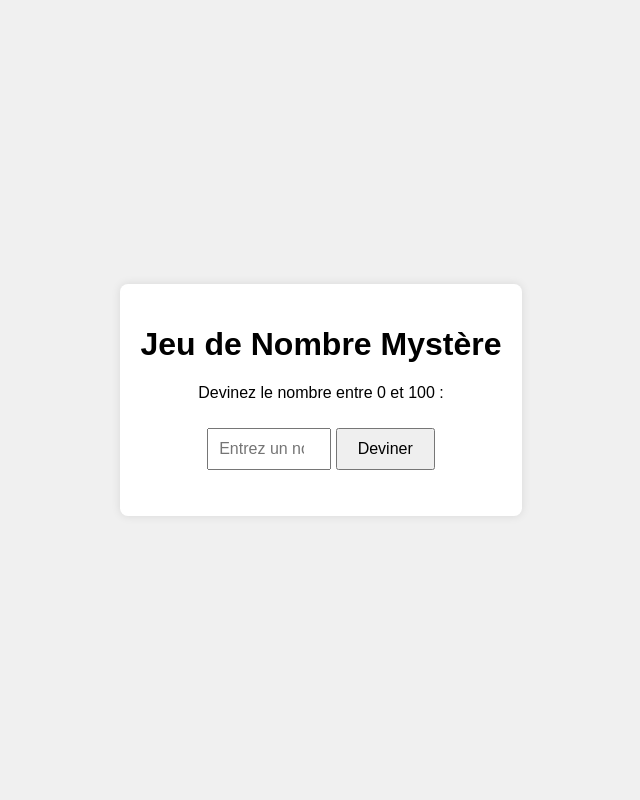
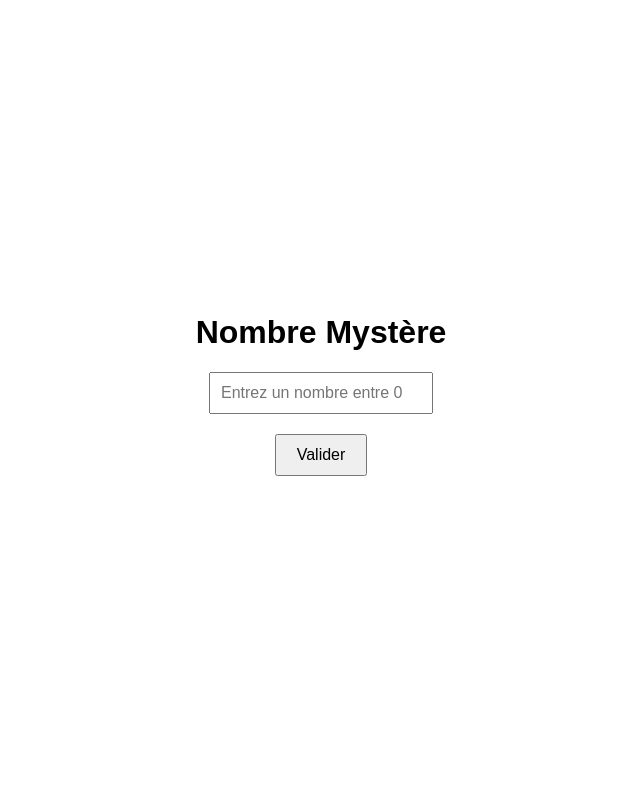
Before and after one commit to DruideCalme01/Web_Flash_Game, a PHP site: page /nbrmystere/nbrmystere.html in a window 1280 px wide. Shown: the whole page, without its empty margins (319-959 px from the left). Run offline with PHP 8.4, Linux system fonts and the light colour scheme.

Commit message:
nbrmystere

```diff
--- a/Home.php
+++ b/Home.php
@@ -13,8 +13,8 @@
         <main>
             <section>
                 <article>
-                    <a href="nbrmystere.html">
-                        <img src="nbrmystere.jpg" alt="afficher image jeu nbr mystere" class="logo">
+                    <a href="nbrmystere/nbrmystere.html">
+                        <img src="nbrmystere/nbrmystere.jpg" alt="afficher image jeu nbr mystere" class="logo">
                     </a>
                     <p class="titre">Nombre mystère</p>
                 </article>
--- a/nbrmystere/nbrmystere.css
+++ b/nbrmystere/nbrmystere.css
@@ -6,22 +6,24 @@ body {
     justify-content: center;
     height: 100vh;
     margin: 0;
-    text-align: center;
-    background-color: #f0f0f0;
 }
 
 .container {
-    background: white;
-    padding: 20px;
-    border-radius: 8px;
-    box-shadow: 0 0 10px rgba(0, 0, 0, 0.1);
+    text-align: center;
+}
+
+.game-container {
+    display: flex;
+    flex-direction: column;
+    align-items: center;
 }
 
 input[type="number"] {
     padding: 10px;
-    margin: 10px 0;
     font-size: 16px;
-    width: 100px;
+    margin-bottom: 10px;
+    width: 200px;
+    text-align: center;
 }
 
 button {
@@ -35,12 +37,6 @@ button {
     display: none;
 }
 
-#message {
-    margin-top: 10px;
+#winButton {
+    margin-top: 20px;
 }
-
-#victoryButton {
-    margin-top: 20px;
-    padding: 8px 16px;
-    font-size: 16px;
-}
--- a/nbrmystere/nbrmystere.html
+++ b/nbrmystere/nbrmystere.html
@@ -8,12 +8,13 @@
 </head>
 <body>
     <div class="container">
-        <h1>Jeu de Nombre Mystère</h1>
-        <p>Devinez le nombre entre 0 et 100 :</p>
-        <input type="number" id="guessInput" min="0" max="100" placeholder="Entrez un nombre">
-        <button id="guessButton" onclick="makeGuess()">Deviner</button>
-        <p id="message"></p>
-        <a href="Home.php"><button id="victoryButton" class="hidden">You Win !</button></a>
+        <h1>Nombre Mystère</h1>
+        <div class="game-container">
+            <input type="number" id="guessInput" placeholder="Entrez un nombre entre 0 et 100">
+            <button onclick="checkGuess()">Valider</button>
+            <p id="feedback"></p>
+            <button id="winButton" class="hidden" onclick="goHome()">You Win!</button>
+        </div>
     </div>
     <script src="nbrmystere.js"></script>
 </body>
--- a/nbrmystere/nbrmystere.js
+++ b/nbrmystere/nbrmystere.js
@@ -1,35 +1,24 @@
-let mysteryNumber = Math.floor(Math.random() * 101);
+let randomNumber = Math.floor(Math.random() * 101);
 let attempts = 0;
 
-function makeGuess() {
-    const guessInput = document.getElementById('guessInput');
-    const message = document.getElementById('message');
-    const victoryButton = document.getElementById('victoryButton');
-    const guess = parseInt(guessInput.value);
-
-    if (isNaN(guess) || guess < 0 || guess > 100) {
-        message.textContent = "Veuillez entrer un nombre valide entre 0 et 100.";
-        message.style.color = "red";
-        return;
-    }
-
+function checkGuess() {
+    const userGuess = document.getElementById('guessInput').value;
+    const feedback = document.getElementById('feedback');
     attempts++;
 
-    if (guess < mysteryNumber) {
-        message.textContent = "Trop bas ! Essayez encore.";
-        message.style.color = "blue";
-    } else if (guess > mysteryNumber) {
-        message.textContent = "Trop haut ! Essayez encore.";
-        message.style.color = "blue";
+    if (userGuess < randomNumber) {
+        feedback.textContent = 'Trop bas!';
+        feedback.style.color = 'red';
+    } else if (userGuess > randomNumber) {
+        feedback.textContent = 'Trop haut!';
+        feedback.style.color = 'red';
     } else {
-        message.textContent = `Félicitations ! Vous avez trouvé le nombre mystère en ${attempts} tentatives.`;
-        message.style.color = "green";
-        victoryButton.classList.remove('hidden');
+        feedback.textContent = `Bravo! Vous avez trouvé en ${attempts} essais.`;
+        feedback.style.color = 'green';
+        document.getElementById('winButton').classList.remove('hidden');
     }
-
-    guessInput.value = '';
 }
 
-document.addEventListener('DOMContentLoaded', () => {
-    console.log(`Le nombre mystère est: ${mysteryNumber}`);
-});
+function goHome() {
+    window.location.href = '../Home.php';  // Assurez-vous que le chemin vers Home.php est correct
+}
```
Also changed, not shown: memory/memory.jpg (renamed from photo/memory.jpg), nbrmystere/nbrmystere.jpg (renamed from photo/nbrmystere.jpg).
